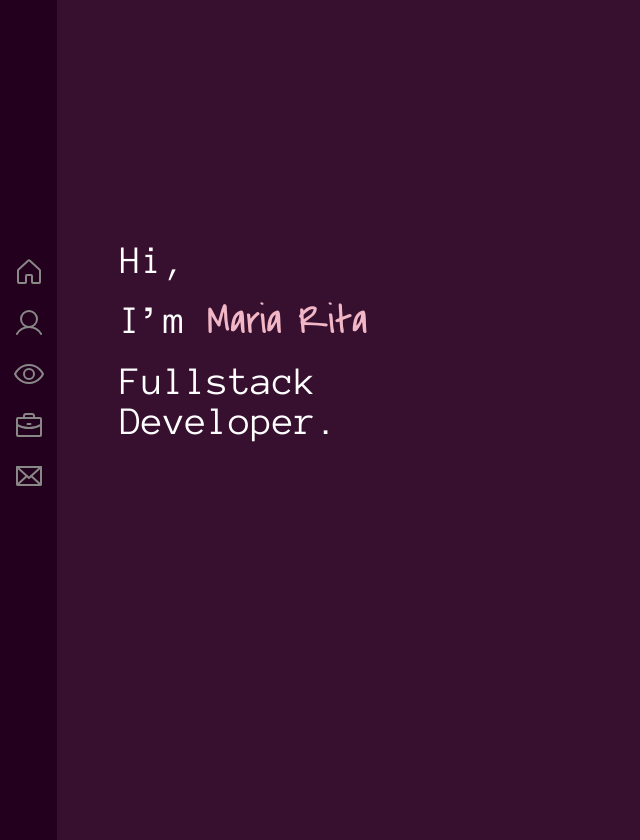
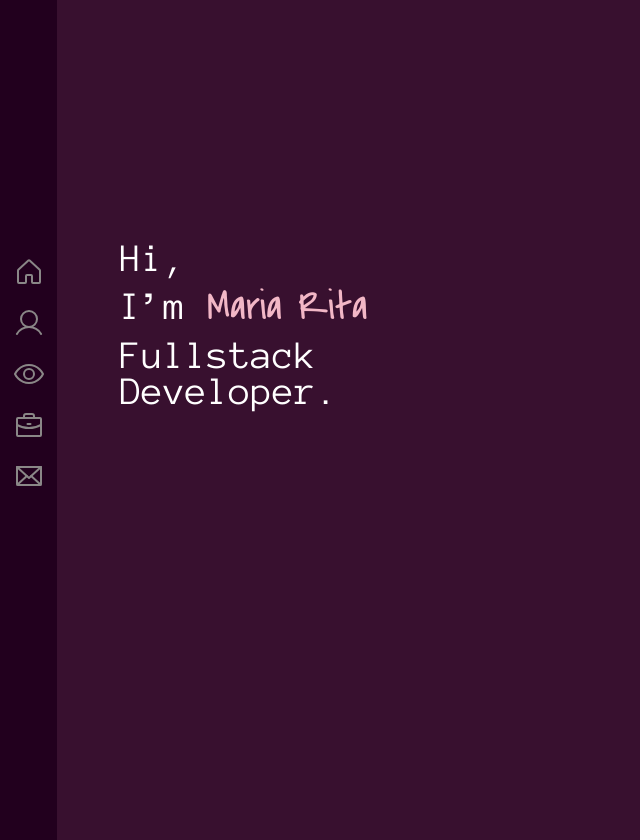
Before and after one commit to atir75/Portfolio-React, a React (Vite) app: page / in a window 1280 px wide. Shown: the whole page, without its empty margins (0-640 px from the left). Built offline with nearby package versions, Linux system fonts and the light colour scheme.

Commit message:
commit text "hi" finished

```diff
--- a/src/components/Text/styles.css
+++ b/src/components/Text/styles.css
@@ -10,13 +10,16 @@ h1{
     margin-left: 120px;
     margin-top: 30vh;
     font-size: 40px;
-    line-height: 1;
+    line-height: 0.9;
     font-weight: 400;
+    display: block;
 }
 
 p{
 
     line-height: 0;
+    margin-bottom: 30px;
+    margin-top: 30px;
 }
 .colorName{
     color: #F2B7C6;
```
